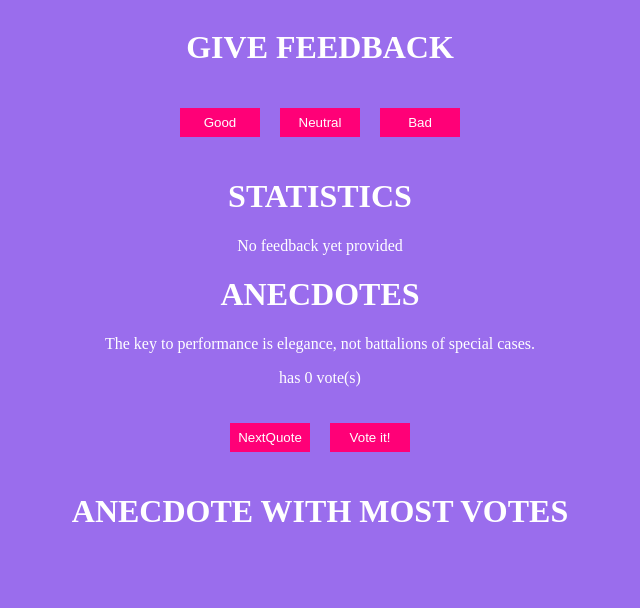
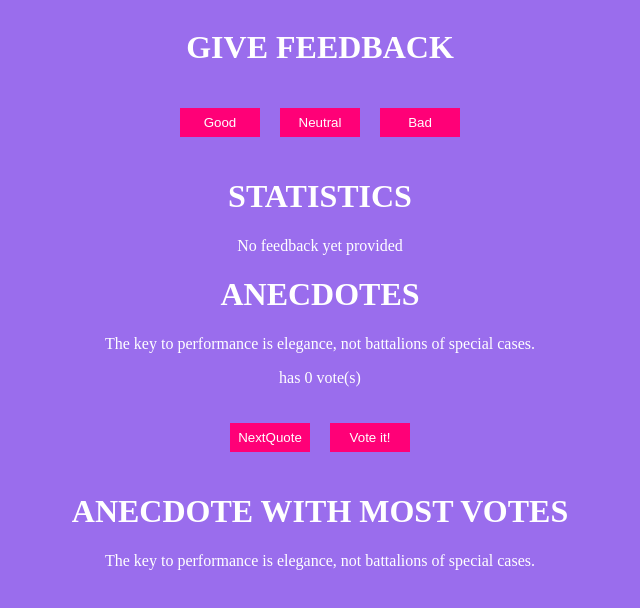
Before and after one commit to ElvisAns/openfullstack, a React (Create React App) app in the folder part1/unicafe/: page / in a window 1280 px wide. Shown: the top 608 px of the page, without its empty margins (320-960 px from the left). Built offline with nearby package versions, Linux system fonts and the light colour scheme.

Commit message:
Display top voted

```diff
--- a/part1/unicafe/src/App.js
+++ b/part1/unicafe/src/App.js
@@ -70,6 +70,12 @@ const BestQuote = ({quotes,votes})=>{
       max[1] = index
      }
     }
+  )
+
+  return(
+    <div>
+      <blockquote>{quotes[max[1]]}</blockquote>
+    </div>
   )
 }
 const CountVote =({votes,sel})=>{
@@ -158,7 +164,7 @@ const App = () => {
       <Buttons callback={()=>vote(selected)} text="Vote it!" />
 
       <StatTitle text="Anecdote with most votes"/>
-      <BestQuote text={quotes} votes={votes} />
+      <BestQuote quotes={quotes} votes={votes} />
 
     </div>
   )
```
